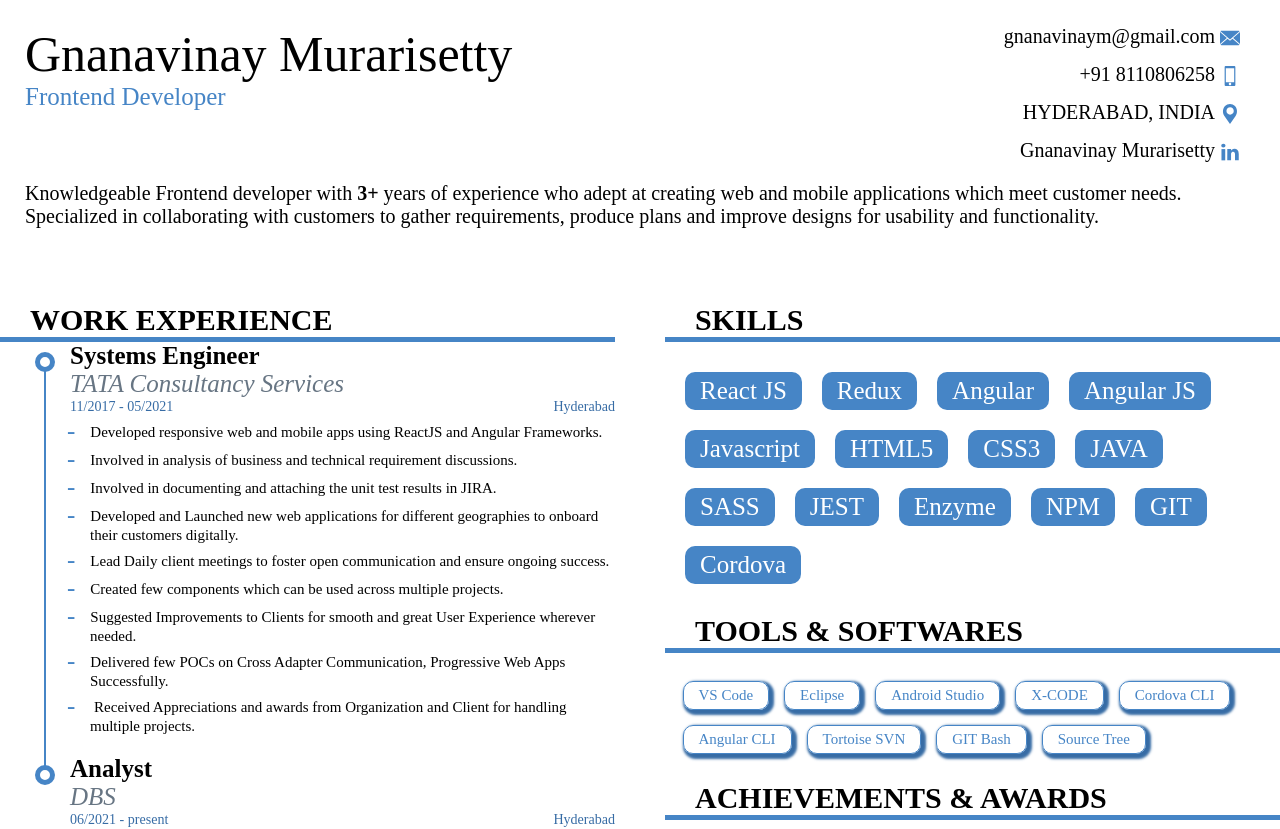
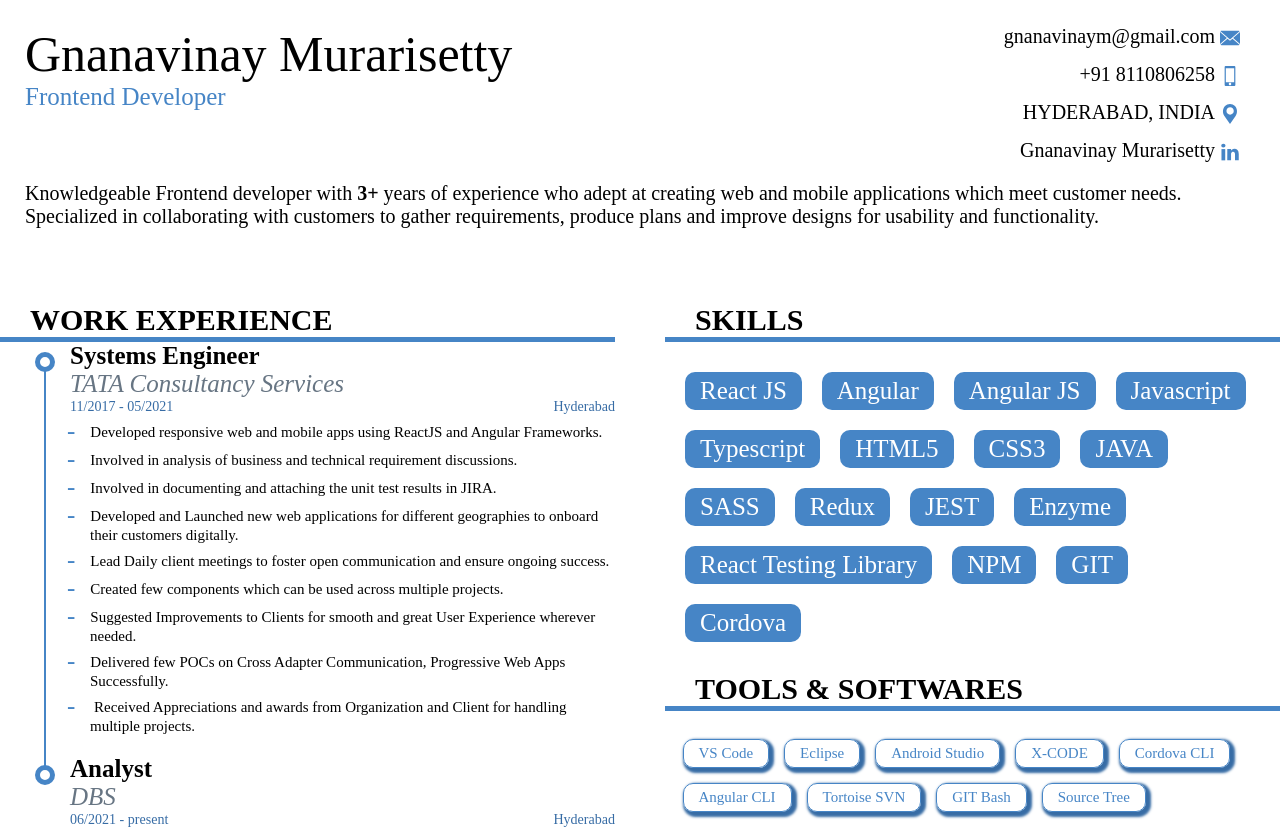
Before and after one commit to vinnu214/my-resume, a React (Create React App) app: page / in a window 1280 px wide. Shown: the top 829 px of the page. Built offline with nearby package versions, Linux system fonts and the light colour scheme.

Commit message:
Changed LinkedIn URL and re order skills

```diff
--- a/src/resumeData.js
+++ b/src/resumeData.js
@@ -11,7 +11,7 @@
 export const location = "HYDERABAD, INDIA";
 export const linkedIn = {
   displayName: "Gnanavinay Murarisetty",
-  url: "https://www.linkedin.com/in/%F0%9D%91%AE%F0%9D%92%8F%F0%9D%92%82%F0%9D%92%8F%F0%9D%92%82%F0%9D%92%97%F0%9D%92%8A%F0%9D%92%8F%F0%9D%92%82%F0%9D%92%9A-%F0%9D%91%B4%F0%9D%92%96%F0%9D%92%93%F0%9D%92%82%F0%9D%92%93%F0%9D%92%8A%F0%9D%92%94%F0%9D%92%86%F0%9D%92%95%F0%9D%92%95%F0%9D%92%9A-a1a723129/",
+  url: "https://bit.ly/38OCe3H",
 };
 export const WorkExperiences = [
   {
@@ -47,16 +47,18 @@
 ];
 export const Skills = [
   "React JS",
-  "Redux",
   "Angular",
   "Angular JS",
   "Javascript",
+  "Typescript",
   "HTML5",
   "CSS3",
   "JAVA",
   "SASS",
+  "Redux",
   "JEST",
   "Enzyme",
+  "React Testing Library",
   "NPM",
   "GIT",
   "Cordova",
```
